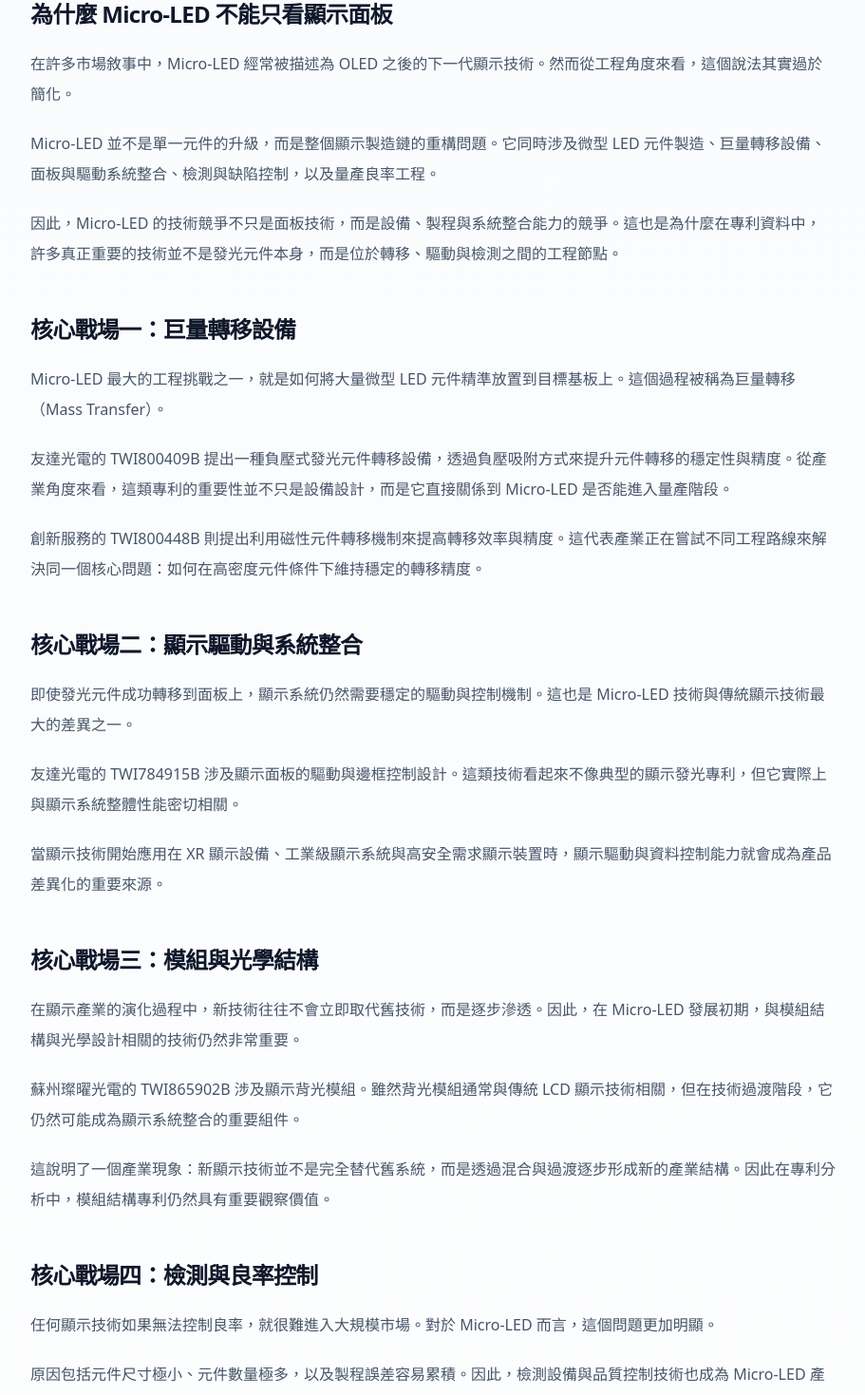
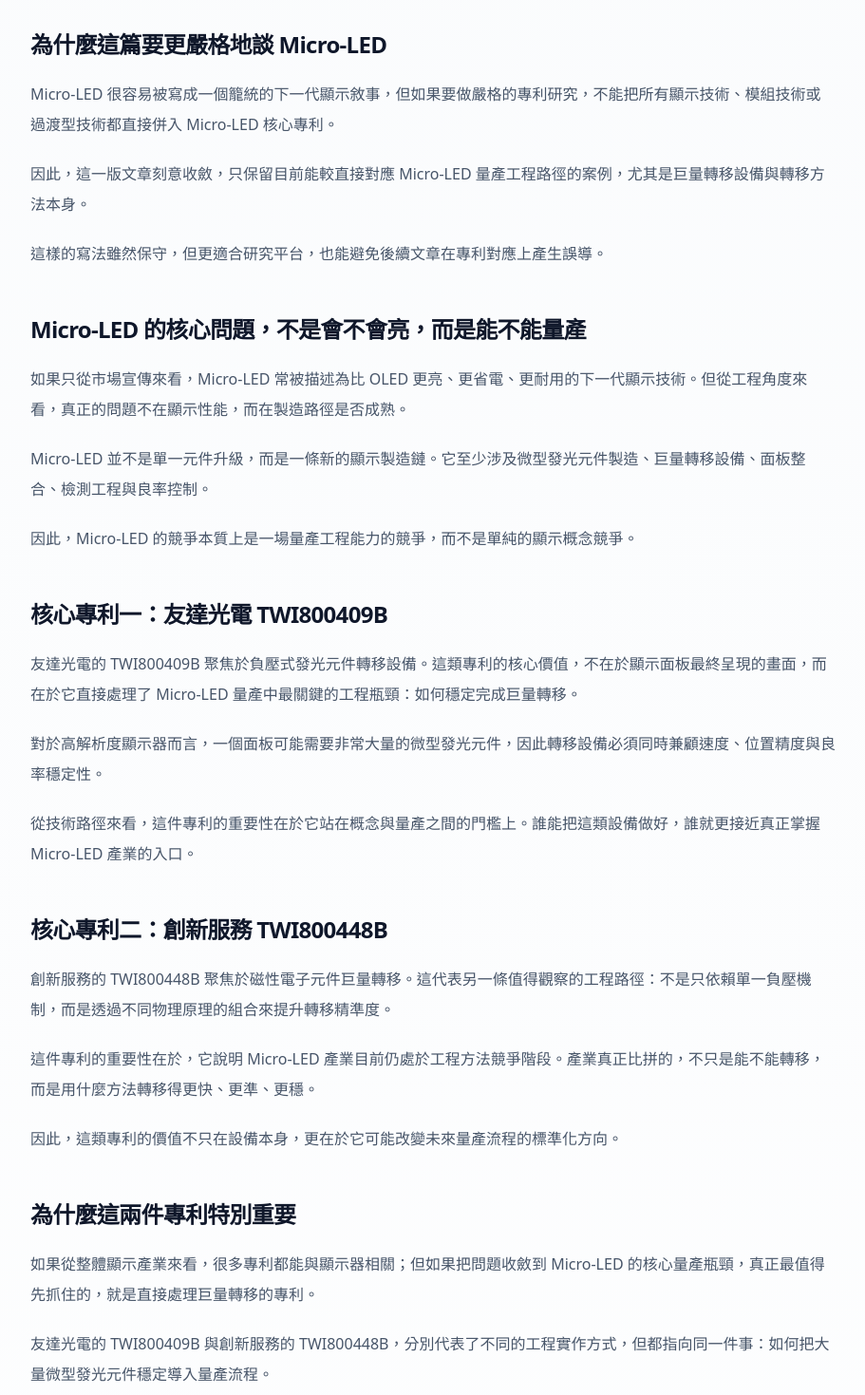
Before and after one commit to jzhangsys/aipatentinsight, a Next.js app: page /reports/advanced-packaging-technology-path in a window 1280 px wide. Shown: the part 1286-2755 px from the top of the page at 95% size, without its empty margins (184-1095 px from the left). Built offline with nearby package versions, Linux system fonts and the light colour scheme.

Commit message:
Tighten MicroLED report patent references

```diff
--- a/content/reports/reports.ts
+++ b/content/reports/reports.ts
@@ -86,35 +86,30 @@
     ]
   },
 
-  {
+    {
     slug: "advanced-packaging-technology-path",
     title: "Micro-LED 產業關鍵專利",
     summary:
-      "本研究從專利資料分析 Micro-LED 產業的關鍵技術節點，聚焦巨量轉移、顯示驅動、模組整合與檢測良率，說明下一代顯示技術真正的競爭焦點。",
+      "本研究聚焦 Micro-LED 量產路徑中的核心專利節點，重點分析巨量轉移設備與轉移機制，並以較嚴格的專利對應方式，避免混入僅屬一般顯示模組或過渡型顯示技術的案例。",
     category: "產業演化趨勢",
     status: "custom-only",
     coverImage: "/images/reports/microled-cover.jpg",
     publishedAt: "2026-03-10",
     aiSummary: [
-      "Micro-LED 的競爭焦點，不在概念，而在量產工程能力。",
-      "巨量轉移、顯示驅動、模組整合與檢測良率，是決定產業主導權的四個核心節點。",
-      "友達光電、創新服務與蘇州璨曜光電等公司的專利，分別對應不同工程路徑與產業控制點。"
+      "Micro-LED 的關鍵競爭，不在概念本身，而在量產工程能力。",
+      "目前最值得關注的核心技術節點，是巨量轉移設備與轉移精度控制。",
+      "在目前已確認的專利中，友達光電 TWI800409B 與創新服務 TWI800448B，是較能直接對應 Micro-LED 量產路徑的代表案例。"
     ],
     faqs: [
       {
-        question: "Micro-LED 最關鍵的技術瓶頸是什麼？",
+        question: "這篇研究為什麼只引用少數專利？",
         answer:
-          "從專利資料來看，Micro-LED 的核心瓶頸主要集中在巨量轉移、顯示驅動整合、模組結構與檢測良率控制。"
+          "因為本文採取較嚴格的專利對應原則，只保留目前能較直接對應 Micro-LED 與巨量轉移路徑的專利，避免把一般顯示模組或過渡型顯示技術誤寫成 Micro-LED 核心專利。"
       },
       {
-        question: "為什麼 Micro-LED 不能只看面板技術？",
+        question: "Micro-LED 最重要的技術瓶頸是什麼？",
         answer:
-          "因為 Micro-LED 並不是單一面板升級，而是涉及設備、製程、驅動、模組與檢測工程的整體製造體系。"
-      },
-      {
-        question: "哪些公司在這篇研究中被視為關鍵觀察對象？",
-        answer:
-          "本文主要觀察友達光電、創新服務與蘇州璨曜光電等公司，因其專利分別對應巨量轉移、顯示整合與模組結構等重要節點。"
+          "在目前的工程脈絡中，最重要的瓶頸仍然是巨量轉移，也就是如何把大量微型發光元件快速、精準且穩定地轉移到目標基板上。"
       },
       {
         question: "這篇內容是否構成投資建議？",
@@ -124,59 +119,51 @@
     ],
     sections: [
       {
-        heading: "為什麼 Micro-LED 不能只看顯示面板",
+        heading: "為什麼這篇要更嚴格地談 Micro-LED",
         paragraphs: [
-          "在許多市場敘事中，Micro-LED 經常被描述為 OLED 之後的下一代顯示技術。然而從工程角度來看，這個說法其實過於簡化。",
-          "Micro-LED 並不是單一元件的升級，而是整個顯示製造鏈的重構問題。它同時涉及微型 LED 元件製造、巨量轉移設備、面板與驅動系統整合、檢測與缺陷控制，以及量產良率工程。",
-          "因此，Micro-LED 的技術競爭不只是面板技術，而是設備、製程與系統整合能力的競爭。這也是為什麼在專利資料中，許多真正重要的技術並不是發光元件本身，而是位於轉移、驅動與檢測之間的工程節點。"
+          "Micro-LED 很容易被寫成一個籠統的下一代顯示敘事，但如果要做嚴格的專利研究，不能把所有顯示技術、模組技術或過渡型技術都直接併入 Micro-LED 核心專利。",
+          "因此，這一版文章刻意收斂，只保留目前能較直接對應 Micro-LED 量產工程路徑的案例，尤其是巨量轉移設備與轉移方法本身。",
+          "這樣的寫法雖然保守，但更適合研究平台，也能避免後續文章在專利對應上產生誤導。"
         ]
       },
       {
-        heading: "核心戰場一：巨量轉移設備",
+        heading: "Micro-LED 的核心問題，不是會不會亮，而是能不能量產",
         paragraphs: [
-          "Micro-LED 最大的工程挑戰之一，就是如何將大量微型 LED 元件精準放置到目標基板上。這個過程被稱為巨量轉移（Mass Transfer）。",
-          "友達光電的 TWI800409B 提出一種負壓式發光元件轉移設備，透過負壓吸附方式來提升元件轉移的穩定性與精度。從產業角度來看，這類專利的重要性並不只是設備設計，而是它直接關係到 Micro-LED 是否能進入量產階段。",
-          "創新服務的 TWI800448B 則提出利用磁性元件轉移機制來提高轉移效率與精度。這代表產業正在嘗試不同工程路線來解決同一個核心問題：如何在高密度元件條件下維持穩定的轉移精度。"
+          "如果只從市場宣傳來看，Micro-LED 常被描述為比 OLED 更亮、更省電、更耐用的下一代顯示技術。但從工程角度來看，真正的問題不在顯示性能，而在製造路徑是否成熟。",
+          "Micro-LED 並不是單一元件升級，而是一條新的顯示製造鏈。它至少涉及微型發光元件製造、巨量轉移設備、面板整合、檢測工程與良率控制。",
+          "因此，Micro-LED 的競爭本質上是一場量產工程能力的競爭，而不是單純的顯示概念競爭。"
         ]
       },
       {
-        heading: "核心戰場二：顯示驅動與系統整合",
+        heading: "核心專利一：友達光電 TWI800409B",
         paragraphs: [
-          "即使發光元件成功轉移到面板上，顯示系統仍然需要穩定的驅動與控制機制。這也是 Micro-LED 技術與傳統顯示技術最大的差異之一。",
-          "友達光電的 TWI784915B 涉及顯示面板的驅動與邊框控制設計。這類技術看起來不像典型的顯示發光專利，但它實際上與顯示系統整體性能密切相關。",
-          "當顯示技術開始應用在 XR 顯示設備、工業級顯示系統與高安全需求顯示裝置時，顯示驅動與資料控制能力就會成為產品差異化的重要來源。"
+          "友達光電的 TWI800409B 聚焦於負壓式發光元件轉移設備。這類專利的核心價值，不在於顯示面板最終呈現的畫面，而在於它直接處理了 Micro-LED 量產中最關鍵的工程瓶頸：如何穩定完成巨量轉移。",
+          "對於高解析度顯示器而言，一個面板可能需要非常大量的微型發光元件，因此轉移設備必須同時兼顧速度、位置精度與良率穩定性。",
+          "從技術路徑來看，這件專利的重要性在於它站在概念與量產之間的門檻上。誰能把這類設備做好，誰就更接近真正掌握 Micro-LED 產業的入口。"
         ]
       },
       {
-        heading: "核心戰場三：模組與光學結構",
+        heading: "核心專利二：創新服務 TWI800448B",
         paragraphs: [
-          "在顯示產業的演化過程中，新技術往往不會立即取代舊技術，而是逐步滲透。因此，在 Micro-LED 發展初期，與模組結構與光學設計相關的技術仍然非常重要。",
-          "蘇州璨曜光電的 TWI865902B 涉及顯示背光模組。雖然背光模組通常與傳統 LCD 顯示技術相關，但在技術過渡階段，它仍然可能成為顯示系統整合的重要組件。",
-          "這說明了一個產業現象：新顯示技術並不是完全替代舊系統，而是透過混合與過渡逐步形成新的產業結構。因此在專利分析中，模組結構專利仍然具有重要觀察價值。"
+          "創新服務的 TWI800448B 聚焦於磁性電子元件巨量轉移。這代表另一條值得觀察的工程路徑：不是只依賴單一負壓機制，而是透過不同物理原理的組合來提升轉移精準度。",
+          "這件專利的重要性在於，它說明 Micro-LED 產業目前仍處於工程方法競爭階段。產業真正比拼的，不只是能不能轉移，而是用什麼方法轉移得更快、更準、更穩。",
+          "因此，這類專利的價值不只在設備本身，更在於它可能改變未來量產流程的標準化方向。"
         ]
       },
       {
-        heading: "核心戰場四：檢測與良率控制",
+        heading: "為什麼這兩件專利特別重要",
         paragraphs: [
-          "任何顯示技術如果無法控制良率，就很難進入大規模市場。對於 Micro-LED 而言，這個問題更加明顯。",
-          "原因包括元件尺寸極小、元件數量極多，以及製程誤差容易累積。因此，檢測設備與品質控制技術也成為 Micro-LED 產業的重要組成部分。",
-          "雖然這類技術在市場敘事中不常被提及，但在實際製造工程中，它們往往決定了技術是否能真正量產。從專利資料來看，許多檢測相關技術正逐漸出現在顯示產業的技術熱區。"
-        ]
-      },
-      {
-        heading: "Micro-LED 競爭的本質",
-        paragraphs: [
-          "如果將目前的技術趨勢簡化，可以得到一個重要結論：Micro-LED 的競爭不是單一技術競爭，而是系統工程競爭。",
-          "真正的產業控制點包括巨量轉移設備、顯示驅動系統、模組與光學整合，以及檢測與良率工程。",
-          "企業如果能同時掌握多個工程節點，就更有機會在下一代顯示產業中取得主導地位。"
+          "如果從整體顯示產業來看，很多專利都能與顯示器相關；但如果把問題收斂到 Micro-LED 的核心量產瓶頸，真正最值得先抓住的，就是直接處理巨量轉移的專利。",
+          "友達光電的 TWI800409B 與創新服務的 TWI800448B，分別代表了不同的工程實作方式，但都指向同一件事：如何把大量微型發光元件穩定導入量產流程。",
+          "這也是為什麼在這篇文章裡，我們不再把一般顯示模組、背光或較寬泛的顯示控制專利混寫成 Micro-LED 核心案例，而是優先保留最直接對應量產工程門檻的專利。"
         ]
       },
       {
         heading: "結論",
         paragraphs: [
-          "Micro-LED 產業並不是單一顯示技術升級，而是一條新的顯示製造路徑。",
-          "從專利資料來看，這條路徑的核心節點包括巨量轉移設備、顯示驅動整合、模組與光學結構，以及檢測與良率控制。",
-          "因此，Micro-LED 的競爭本質上是一場系統製造能力的競爭，而真正的關鍵不是顯示概念，而是誰能最先建立穩定的量產能力。"
+          "Micro-LED 的競爭，真正的焦點不是概念，而是量產能力。",
+          "在目前已較明確可對應的專利中，友達光電 TWI800409B 與創新服務 TWI800448B，代表的是 Micro-LED 從技術可行走向量產可行的核心工程節點。",
+          "如果後續要把這條研究線再往下拆，最合理的方式不是繼續泛泛談顯示產業，而是沿著巨量轉移、檢測與良率控制這三條路徑，繼續擴展更精確的專利分析。"
         ]
       }
     ]
```
